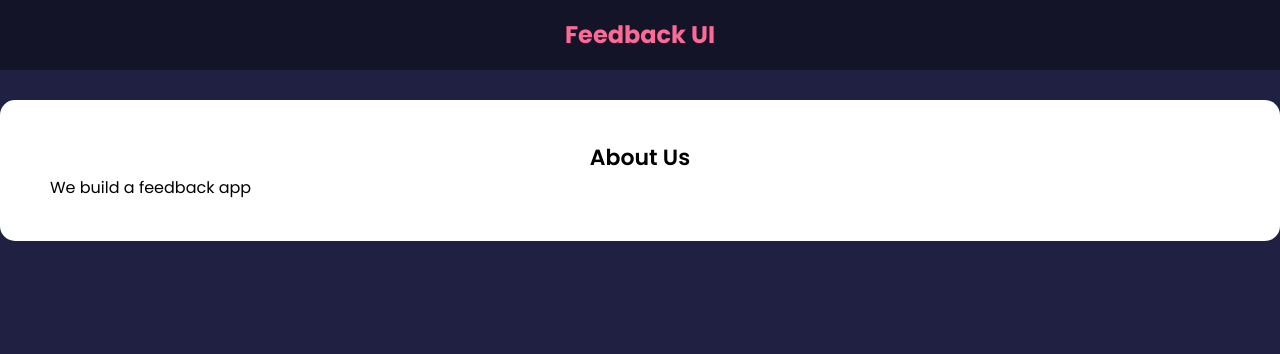
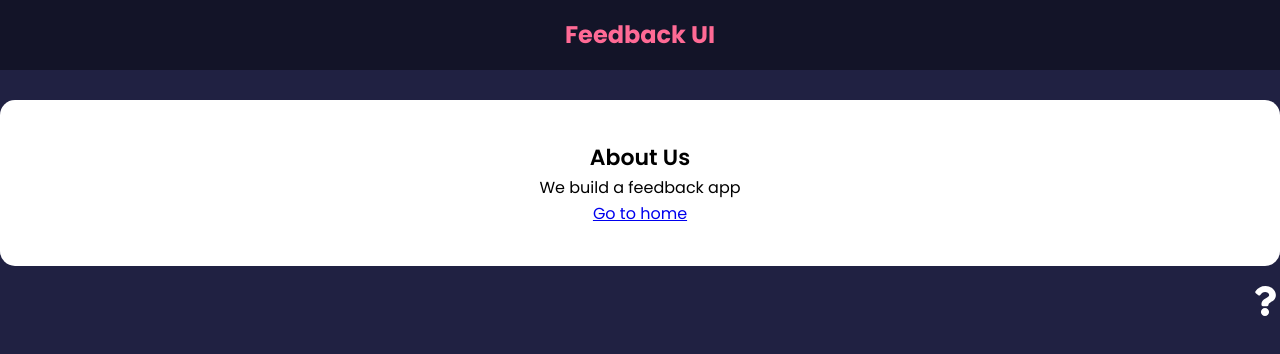
Before and after one commit to ganeshmajhi/feedback-app, a React (Create React App) app: page /about in a window 1280 px wide. Shown: the top 354 px of the page. Built offline with nearby package versions, Linux system fonts and the light colour scheme.

Commit message:
added routing

```diff
--- a/src/App.js
+++ b/src/App.js
@@ -7,6 +7,7 @@ import FeedbackList from './components/FeedbackList';
 import feedbackData from './data/feedbackData';
 import FeedbackStats from './components/FeedbackStats';
 import FeedbackForm from './components/FeedbackForm';
+import AboutIconLink from './components/AboutIconLink';
 import AboutPage from './pages/AboutPage';
 
 function App() {
@@ -30,13 +31,21 @@ function App() {
         <FeedbackForm handleAdd={addFeedback}/>
         <FeedbackStats feedback={feedback}/>
         <FeedbackList feedback = {feedback} handleDelete={deleteFeedback}/>
+
         </div>
 
       }>
 
+
       </Route>
-      <Route path='/about' element={<AboutPage/>}/>
+      <Route path='/about' element={
+
+          <AboutPage/>
+
+      }/>
+
       </Routes>
+      <AboutIconLink/>
     </Router>
   );
 }
--- /dev/null
+++ b/src/components/AboutIconLink.jsx
@@ -0,0 +1,13 @@
+import { FaQuestion} from 'react-icons/fa'
+import {Link} from 'react-router-dom'
+function AboutIconLink() {
+  return (
+    <div className='about-link'>
+        <Link to="/about">
+            <FaQuestion size={30}/>
+        </Link>
+    </div>
+  )
+}
+
+export default AboutIconLink
--- a/src/index.css
+++ b/src/index.css
@@ -128,6 +128,9 @@ input:focus {
   justify-content: space-between;
   /* align-items: center; */
 }
+.text-center{
+  text-align: center;
+}
 
 .num-display {
   position: absolute;
--- a/src/pages/AboutPage.jsx
+++ b/src/pages/AboutPage.jsx
@@ -1,10 +1,18 @@
 import Card from "../components/shared/Card"
+import {Link} from 'react-router-dom'
 function AboutPage() {
   return (
+    <div class="contanier">
     <Card>
+
         <h2>About Us</h2>
-        <p>We build a feedback app</p>
+        <p className="text-center">We build a feedback app</p>
+        <div className="text-center">
+        <Link to="/">Go to home</Link>
+        </div>
+
     </Card>
+    </div>
   )
 }
 
```
